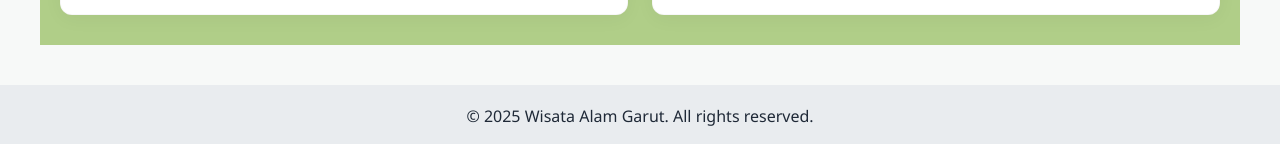
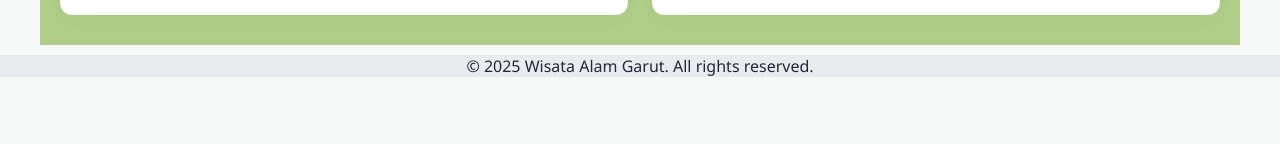
Before and after one commit to Yukihine12/web-wisata, a React (Vite) app: page / in a window 1280 px wide. Shown: the part 2596-2740 px from the top of the page. After the commit the page ends 2673 px from the top, so only its background shows below. Built offline with nearby package versions, Linux system fonts and the light colour scheme.

Commit message:
Update App.jsx

```diff
--- a/src/App.jsx
+++ b/src/App.jsx
@@ -230,7 +230,7 @@ export default function App() {
       )}
 
       {/* FOOTER */}
-      <footer style={{textAlign: 'center', padding: '20px', background: '#e9ecef', marginTop: '40px'}}>
+      <footer style={{textAlign: 'center',  paddingTop: '0px', background: '#e9ecef', marginTop: '10px'}}>
         <p>&copy; 2025 Wisata Alam Garut. All rights reserved.</p>
       </footer>
     </>
```
